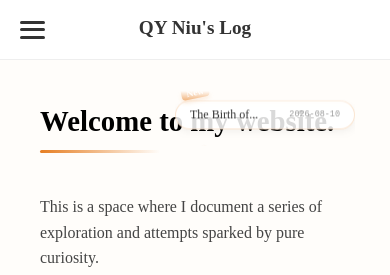
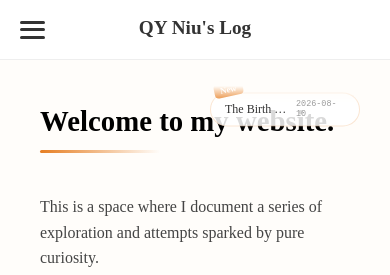
Before and after one commit to nqy-exp/nqy-exp.github.io, a Jekyll site: the page built from index.md, in a window 390 px wide. Shown: the top 275 px of the page. Built offline with Jekyll 4.4.1, drawn with Linux system fonts in a browser that asks for light colours.

Commit message:
fix news bubble's position

```diff
--- a/assets/css/style.css
+++ b/assets/css/style.css
@@ -1772,40 +1772,32 @@
 }
 
 /* =========================================
-   【最终优化版】分步跳动更新流 (Fix: New Tag & Position)
+   【强力覆盖版】分步跳动更新流
    ========================================= */
 
-main.hero-container {
-    position: relative !important;
-}
-
-/* 1. 视口容器：调整了宽度和右边距，并确保标签不被剪切 */
 main.hero-container .marquee-viewport {
     position: absolute !important;
     top: 40px !important;
-    right: 15px !important;          /* 【修改】更靠近屏幕右侧 */
-    width: 230px !important;         /* 【修改】加宽容器，给标签留出空间 */
+    right: 15px !important;
+    width: 230px !important;
     height: 55px !important;
     overflow: hidden !important;
     z-index: 9999 !important;
     display: block !important;
-
-    /* 上下渐隐遮罩 */
     mask-image: linear-gradient(to bottom, transparent 0%, black 30%, black 70%, transparent 100%);
     -webkit-mask-image: linear-gradient(to bottom, transparent 0%, black 30%, black 70%, transparent 100%);
 }
 
-/* 2. 滚动轨道 */
 main.hero-container .marquee-track {
     display: flex !important;
     flex-direction: column !important;
     gap: 12px !important;
+    /* 这里控制跳动节奏 */
     animation: step-jump-final 15s cubic-bezier(0.645, 0.045, 0.355, 1) infinite !important;
 }
 
-/* 3. 包装层 */
 main.hero-container .marquee-item-wrapper {
-    position: relative !important;
+    position: relative !important; /* 给 New 标签提供定位基准 */
     display: flex !important;
     align-items: center !important;
     justify-content: center !important;
@@ -1813,7 +1805,22 @@
     flex-shrink: 0 !important;
 }
 
-/* 4. 单个泡泡样式 */
+/* 【强制显示】New 标签样式 */
+main.hero-container .marquee-item-wrapper .new-tag {
+    position: absolute !important;
+    top: -4px !important;          /* 稍微向下移一点，确保在视口内 */
+    left: 6px !important;         /* 从左边边缘进入 */
+    background-color: #e67e22 !important;
+    color: #ffffff !important;
+    font-size: 0.65em !important;
+    padding: 2px 6px !important;
+    border-radius: 4px !important;
+    transform: rotate(-12deg) !important;
+    font-weight: bold !important;
+    z-index: 10000 !important;    /* 确保在最顶层 */
+    display: block !important;    /* 强制显示 */
+}
+
 main.hero-container .marquee-item {
     display: flex !important;
     align-items: center !important;
@@ -1821,27 +1828,9 @@
     width: 100% !important;
     padding: 6px 14px !important;
     background: rgba(255, 255, 255, 0.85) !important;
-    backdrop-filter: blur(5px);
     border-radius: 30px !important;
     border: 1px solid rgba(230, 126, 34, 0.2) !important;
     text-decoration: none !important;
-    box-shadow: 0 4px 10px rgba(0,0,0,0.05) !important;
-}
-
-/* 5. 【修复】New 标签：调整定位，使其在泡泡内部可见 */
-main.hero-container .new-tag {
-    position: absolute !important;
-    top: -4px !important;           /* 【修改】稍微减小负值，防止被剪切 */
-    left: 6px !important;           /* 【修改】从左侧边缘向内移 */
-    background-color: #e67e22 !important;
-    color: white !important;
-    font-size: 0.6em !important;
-    padding: 1px 5px !important;
-    border-radius: 4px !important;
-    transform: rotate(-12deg) !important; /* 保持斜角 */
-    font-weight: bold !important;
-    z-index: 10 !important;
-    box-shadow: 0 2px 4px rgba(230, 126, 34, 0.3) !important;
 }
 
 main.hero-container .m-title {
@@ -1850,7 +1839,7 @@
     white-space: nowrap !important;
     overflow: hidden !important;
     text-overflow: ellipsis !important;
-    max-width: 110px !important;     /* 【修改】稍微增加宽度，配合容器变宽 */
+    max-width: 110px !important;
 }
 
 main.hero-container .m-date {
@@ -1860,7 +1849,6 @@
     font-family: monospace !important;
 }
 
-/* 6. 跳跃动画 */
 @keyframes step-jump-final {
     0%, 30% { transform: translateY(0); }
     35%, 65% { transform: translateY(calc(-1 * (50px + 12px))); }
@@ -1868,16 +1856,35 @@
     100% { transform: translateY(calc(-3 * (50px + 12px))); }
 }
 
-/* 悬停停止 */
 main.hero-container .marquee-viewport:hover .marquee-track {
     animation-play-state: paused !important;
 }
 
-/* 移动端适配 */
+/* =========================================
+   移动端适配优化 (针对泡泡位置)
+   ========================================= */
 @media (max-width: 768px) {
     main.hero-container .marquee-viewport {
-        top: 5px !important;
-        right: 15px !important;
-        width: 180px !important; /* 手机端稍宽一点 */
-    }
-}
+        /* 【方案 A】如果你想让它紧贴屏幕最顶端（可能会在导航栏下方或重叠） */
+        top: 0 !important;
+
+        /* 【方案 B】如果你想让它刚好在导航栏下面一点点，请尝试这个值：
+           top: 65px !important;
+        */
+
+        right: 10px !important;      /* 稍微靠近右边边缘 */
+        width: 150px !important;     /* 手机端宽度减小，防止遮挡过多的标题文字 */
+    }
+
+    /* 为了确保在移动端“New”标签不会因为贴顶而被剪掉，我们微调一下它的位置 */
+    main.hero-container .marquee-item-wrapper .new-tag {
+        top: -2px !important;        /* 减小负值，让它更靠近泡泡中心 */
+        left: 4px !important;
+        font-size: 0.55em !important; /* 手机端标签再小一点点 */
+    }
+
+    /* 调整标题和日期在小屏幕上的间距 */
+    main.hero-container .m-title {
+        max-width: 85px !important;  /* 给泡泡留出更多空间给 New 标签 */
+    }
+}
--- a/index.md
+++ b/index.md
@@ -25,17 +25,17 @@
     <!-- 只取前三篇 -->
     {% assign top_three = real_posts | slice: 0, 3 %}
 
-    {% for item in top_three %}
-      <div class="marquee-item-wrapper bubble-{{ forloop.index }}">
-        <!-- 左上角的小斜标签 -->
-        <span class="new-tag">New</span>
+   {% for item in top_three %}
+    <div class="marquee-item-wrapper bubble-{{ forloop.index }}">
+     <span class="new-tag">New</span>
 
-        <a href="{{ item.url }}" class="marquee-item">
-          <span class="m-title">{{ item.title | truncate: 15 }}</span>
-          <span class="m-date">{{ item.date | date: "%Y-%m-%d" }}</span>
-        </a>
-      </div>
-    {% endfor %}
+       <a href="{{ item.url }}" class="marquee-item">
+       <span class="m-title">{{ item.title | truncate: 15 }}</span>
+       <span class="m-date">{{ item.date | date: "%Y-%m-%d" }}</span>
+      </a>
+    </div>
+   {% endfor %}
+
 
     <!-- 为了实现无限循环，我们在末尾复制一遍 -->
     {% for item in top_three %}
```
